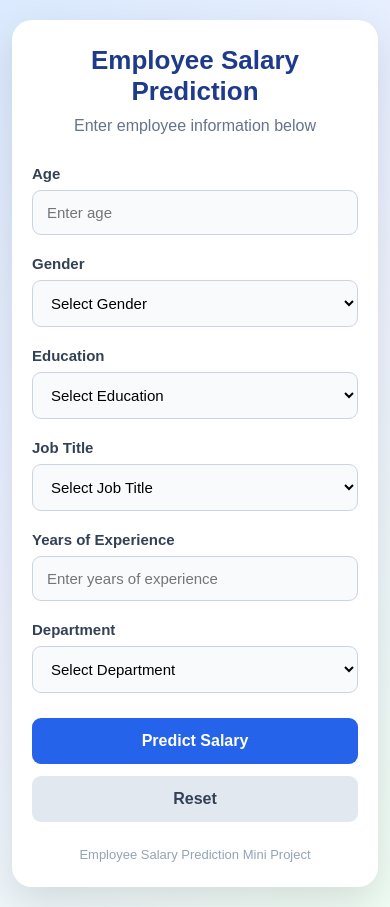
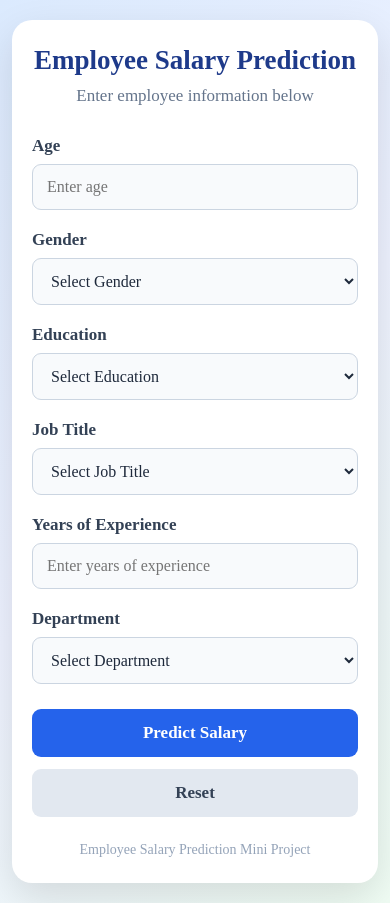
Before and after one commit to nishchitha1525/employee-salary-prediction, a Django app: page / in a window 390 px wide. Run offline with Django 5.2, Linux system fonts and the light colour scheme.

Commit message:
Update style.css

```diff
--- a/predictor/static/predictor/style.css
+++ b/predictor/static/predictor/style.css
@@ -2,294 +2,164 @@
     margin: 0;
     padding: 0;
     box-sizing: border-box;
+    font-family: "Times New Roman", Times, serif;
 }
 
+html,
+body {
+    min-height: 100%;
+}
 
 body {
-    font-family: Arial, sans-serif;
-
-    background:
-        linear-gradient(
-            135deg,
-            #dbeafe,
-            #eef2ff,
-            #f0fdf4
-        );
-
+    background: linear-gradient(135deg, #dbeafe, #eef2ff, #f0fdf4);
     min-height: 100vh;
-
     color: #1e293b;
 }
 
-
 .page {
     min-height: 100vh;
-
     display: flex;
-
     justify-content: center;
-
     align-items: center;
-
     padding: 40px 20px;
 }
 
-
 .prediction-card {
     width: 100%;
-
     max-width: 650px;
-
     background: white;
-
     border-radius: 20px;
-
     padding: 35px;
-
-    box-shadow:
-        0 15px 40px rgba(0, 0, 0, 0.12);
+    box-shadow: 0 15px 40px rgba(0, 0, 0, 0.12);
 }
-
-
-/* =========================
-   HEADER
-   ========================= */
 
 .header {
     text-align: center;
-
     margin-bottom: 30px;
 }
 
-
 .header h1 {
     font-size: 32px;
-
     color: #1e3a8a;
-
     margin-bottom: 10px;
 }
 
-
 .header p {
-    font-size: 16px;
-
+    font-size: 17px;
     color: #64748b;
 }
-
-
-/* =========================
-   FORM
-   ========================= */
 
 .form-group {
     margin-bottom: 20px;
 }
 
-
 .form-group label {
     display: block;
-
-    font-size: 15px;
-
+    font-size: 17px;
     font-weight: bold;
-
     margin-bottom: 8px;
-
     color: #334155;
 }
-
 
 .form-group input,
 .form-group select {
     width: 100%;
-
     padding: 13px 14px;
-
     border: 1px solid #cbd5e1;
-
     border-radius: 9px;
-
-    font-size: 15px;
-
+    font-size: 16px;
     background: #f8fafc;
-
+    color: #1e293b;
     outline: none;
-
-    transition: 0.3s;
 }
-
 
 .form-group input:focus,
 .form-group select:focus {
     border-color: #2563eb;
-
     background: white;
-
-    box-shadow:
-        0 0 0 3px rgba(
-            37,
-            99,
-            235,
-            0.12
-        );
+    box-shadow: 0 0 0 3px rgba(37, 99, 235, 0.12);
 }
-
-
-/* =========================
-   BUTTONS
-   ========================= */
 
 .button-container {
     display: flex;
-
     gap: 12px;
-
     margin-top: 25px;
 }
-
 
 .predict-button,
 .reset-button {
     flex: 1;
-
     padding: 14px;
-
     border: none;
-
     border-radius: 9px;
-
-    font-size: 16px;
-
+    font-size: 17px;
     font-weight: bold;
-
     cursor: pointer;
-
-    transition: 0.3s;
 }
 
-
 .predict-button {
-    background: #2563eb;
-
-    color: white;
+    background: #2563eb !important;
+    color: white !important;
 }
 
-
 .predict-button:hover {
-    background: #1d4ed8;
-
-    transform: translateY(-1px);
+    background: #1d4ed8 !important;
 }
 
-
 .reset-button {
-    background: #e2e8f0;
-
-    color: #334155;
+    background: #e2e8f0 !important;
+    color: #334155 !important;
 }
 
-
 .reset-button:hover {
-    background: #cbd5e1;
+    background: #cbd5e1 !important;
 }
-
-
-/* =========================
-   RESULT
-   ========================= */
 
 .result-card {
     margin-top: 30px;
-
     padding: 25px;
-
     text-align: center;
-
     border-radius: 15px;
-
-    background: #f0fdf4;
-
+    background: #f0fdf4 !important;
     border: 2px solid #86efac;
-
-    box-shadow:
-        0 8px 20px rgba(
-            34,
-            197,
-            94,
-            0.10
-        );
+    box-shadow: 0 8px 20px rgba(34, 197, 94, 0.10);
 }
 
-
 .result-card h2 {
-    color: #166534;
-
-    font-size: 23px;
-
+    color: #166534 !important;
+    font-size: 25px;
     margin-bottom: 12px;
 }
 
-
 .salary {
-    color: #16a34a;
-
+    color: #16a34a !important;
     font-size: 36px;
-
     font-weight: bold;
-
     margin: 10px 0 15px;
 }
 
-
 .result-card p {
     color: #64748b;
-
-    font-size: 14px;
-
+    font-size: 15px;
     line-height: 1.5;
 }
 
-
-/* =========================
-   ERROR
-   ========================= */
-
 .error-message {
     margin-top: 20px;
-
     padding: 14px;
-
     text-align: center;
-
     border-radius: 8px;
-
     background: #fef2f2;
-
     color: #b91c1c;
-
     border: 1px solid #fecaca;
 }
 
-
-/* =========================
-   FOOTER
-   ========================= */
-
 .footer {
     text-align: center;
-
     margin-top: 25px;
-
     color: #94a3b8;
-
-    font-size: 13px;
+    font-size: 14px;
 }
-
-
-/* =========================
-   MOBILE
-   ========================= */
 
 @media (max-width: 600px) {
 
@@ -297,24 +167,19 @@ body {
         padding: 20px 12px;
     }
 
-
     .prediction-card {
         padding: 25px 20px;
     }
 
-
     .header h1 {
-        font-size: 26px;
+        font-size: 27px;
     }
-
 
     .button-container {
         flex-direction: column;
     }
 
-
     .salary {
         font-size: 30px;
     }
-
 }
```
